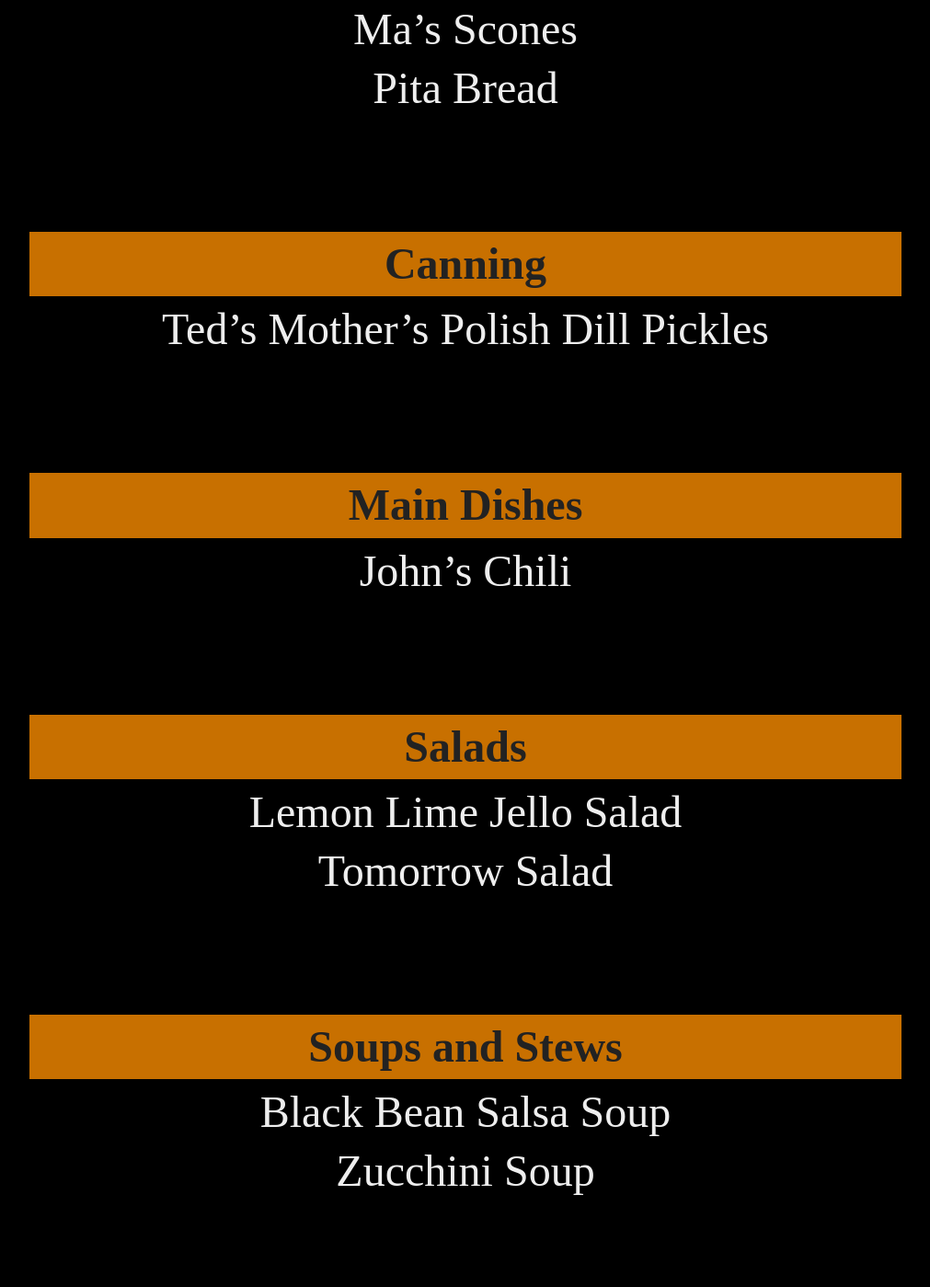
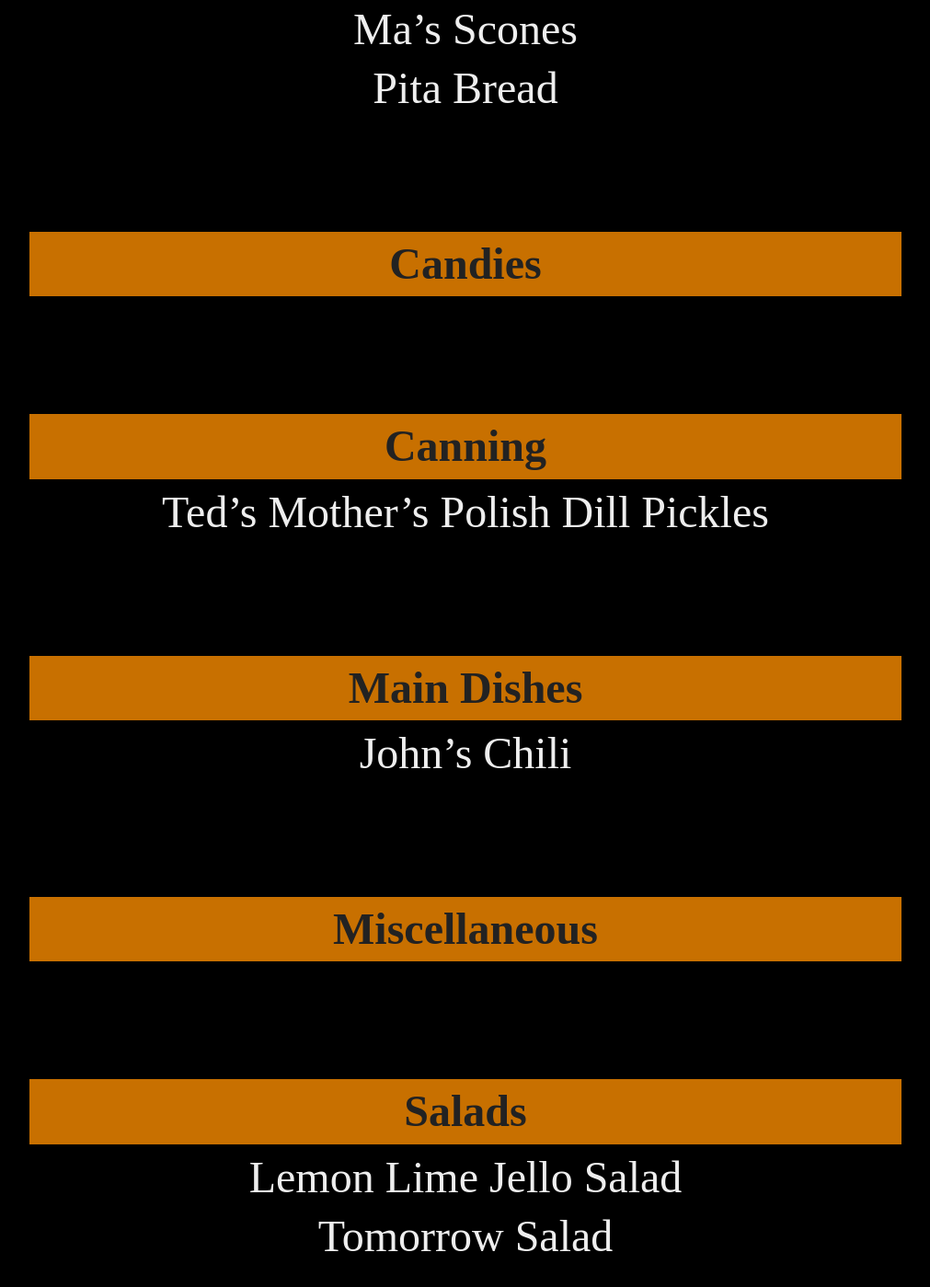
Before and after one commit to dits-family-cookbook/dits-family-cookbook.github.io, a Jekyll site: the page built from index.md, in a window 1280 px wide and 1400 px high, scrolled down 2568 px. Shown: the whole window at 92% size, without its empty margins (134-1145 px from the left). Built offline with Jekyll 4.4.1, drawn with Linux system fonts in a browser that asks for light colours; our own code applies the rules of GitHub Pages for plain Markdown files; before the commit the page ends 3885 px from its top, so only the background shows below that.

Commit message:
candies and misc in index

```diff
--- a/index.md
+++ b/index.md
@@ -47,6 +47,15 @@ layout: default
 {% endfor %}
 
 
+# Candies
+
+{% for page in site.pages %}
+{% if page.url contains "candies" and page.title %}
+[{{ page.title }}]({{ page.url }})
+{% endif %}
+{% endfor %}
+
+
 # Canning
 
 {% for page in site.pages %}
@@ -65,6 +74,16 @@ layout: default
 {% endif %}
 {% endfor %}
 
+# Miscellaneous
+
+{% for page in site.pages %}
+{% if page.url contains "miscellaneous" and page.title %}
+[{{ page.title }}]({{ page.url }})
+{% endif %}
+{% endfor %}
+
+
+
 # Salads
 
 {% for page in site.pages %}
```
